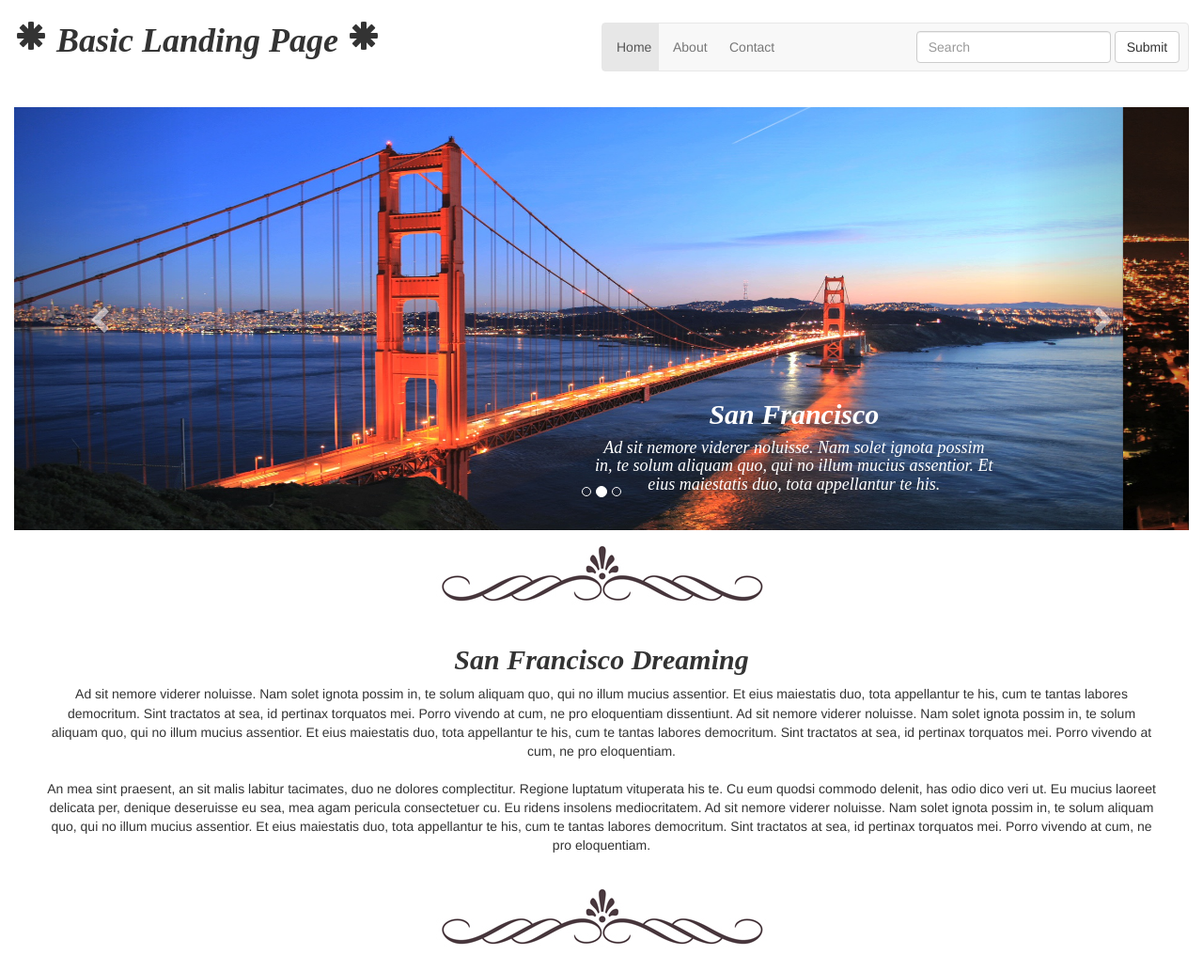
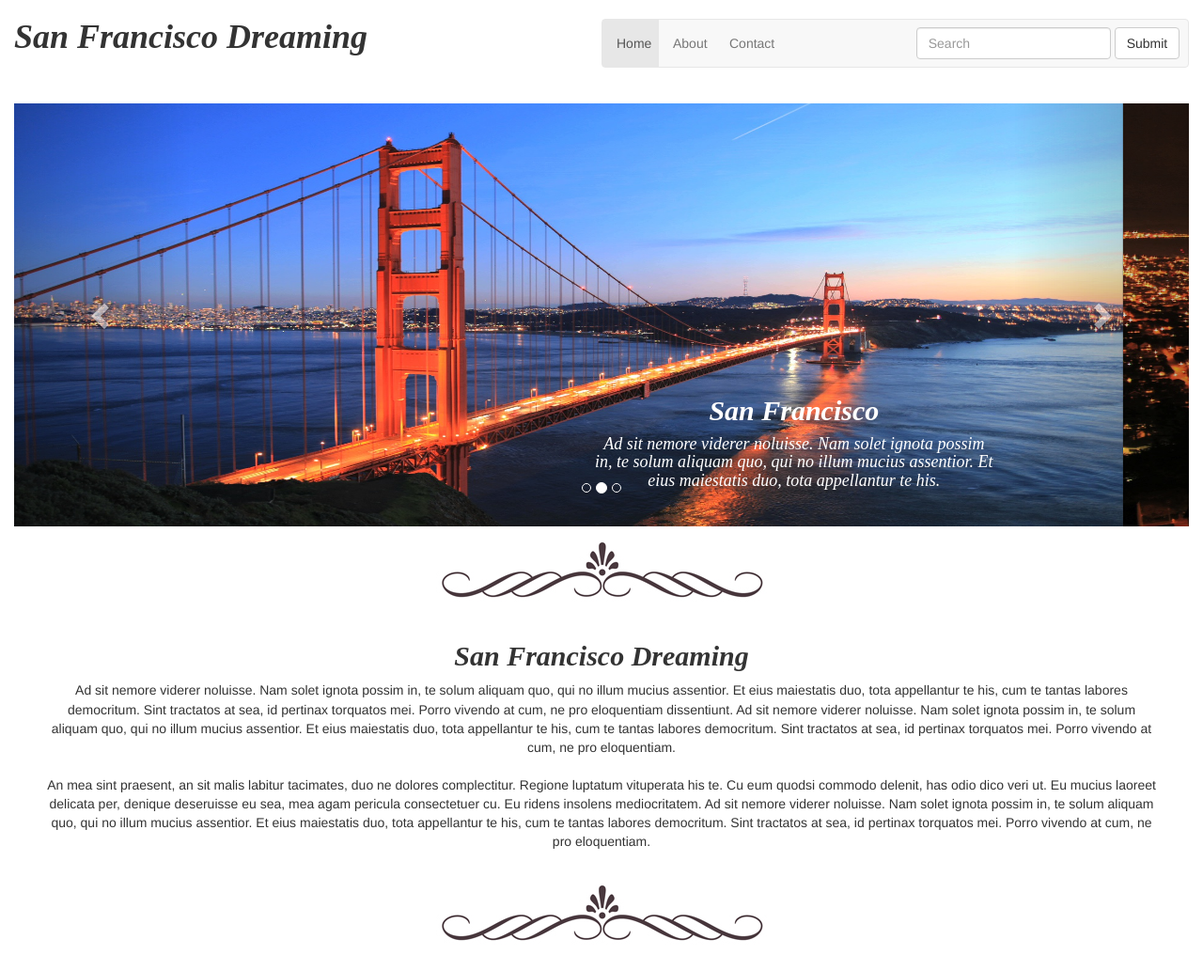
Before and after one commit to cdeeter/landing-page, a plain HTML site: page index.html in a window 1280 px wide. Shown: the top 1033 px of the page at 94% size. Drawn offline with Linux system fonts and the light colour scheme; some icons are missing.

Commit message:
Changed header title

```diff
--- a/index.html
+++ b/index.html
@@ -13,7 +13,7 @@
    <body>
        <div class="container-fluid">
            <div class="header">
-               <h1 class="header-title"> <span class="glyphicon glyphicon-asterisk"></span> Basic Landing Page <span class="glyphicon glyphicon-asterisk"></span></h1>
+               <h1 class="header-title"> San Francisco Dreaming </h1>
                 <nav class="navbar-default navbar hidden-xs pull-right">
                    <ul class="nav navbar-nav">
                        <li class="active"><a href="#">Home</a></li>
```
